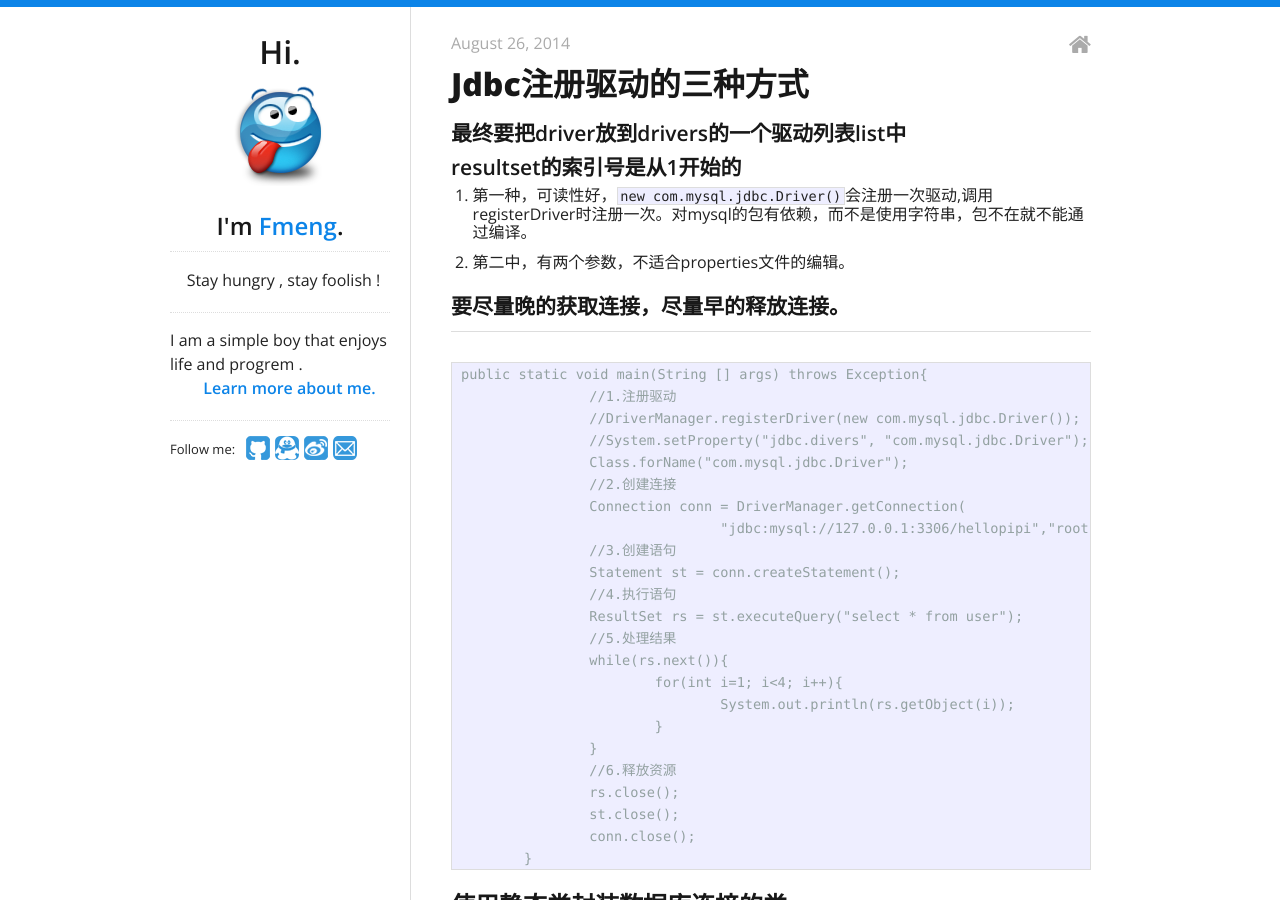
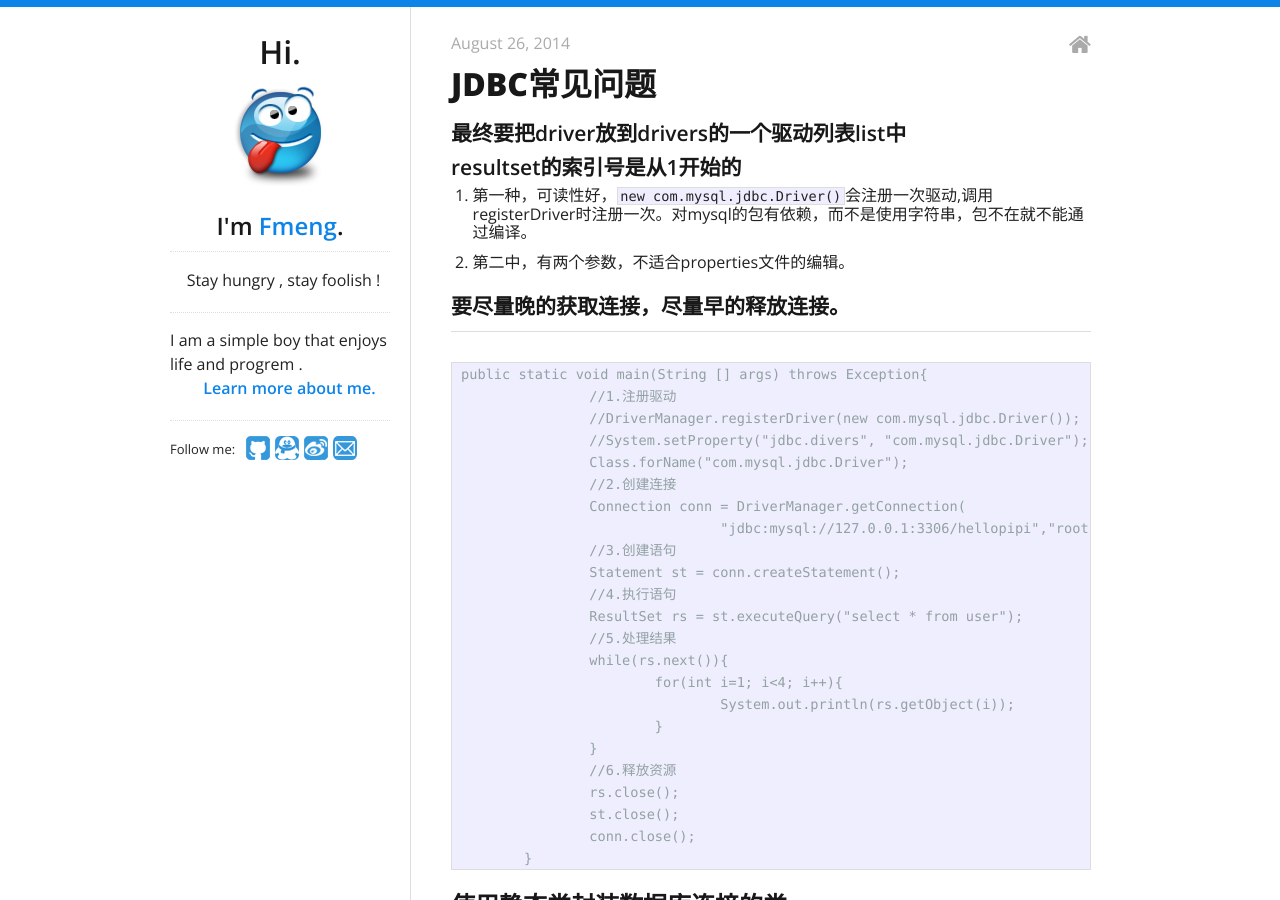
Before and after one commit to fmeng/fmeng.github.io, a Jekyll site: the page built from _posts/2014-08-26-3-ways-for-jdbc.md, in a window 1280 px wide and 900 px high. Built offline with Jekyll 4.4.1, drawn with Linux system fonts in a browser that asks for light colours; Markdown is read by kramdown in place of the engine named in the settings; comment, search, counter and statistics services are not loaded.

Commit message:
修改标题

```diff
--- a/_posts/2014-08-26-3-ways-for-jdbc.md
+++ b/_posts/2014-08-26-3-ways-for-jdbc.md
@@ -1,6 +1,6 @@
 ---
 layout: post
-title: "Jdbc注册驱动的三种方式"
+title: "JDBC常见问题"
 categories:
 - java
 ---
```
